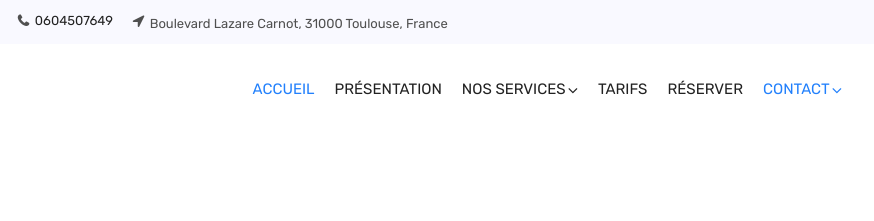
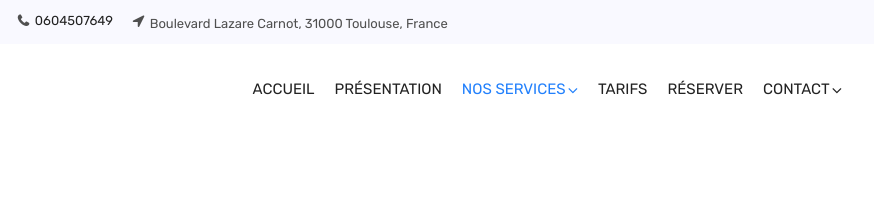
Before and after one commit to Abdellah-Sk/projet-s, a plain HTML site: page service.html in a window 1280 px wide. Shown: the top 221 px of the page, 253-1127 px from the left. Drawn offline with Linux system fonts and the light colour scheme; some packages are replaced by stand-ins of ours.

Commit message:
modif navbar links

```diff
--- a/service.html
+++ b/service.html
@@ -81,7 +81,7 @@
                 <div class="row align-items-center">
                     <div class="col-lg-3">
                         <div class="logo-area">
-                            <a href="/index6.html"><img src="images/logo.png" alt="logo"></a>
+                            <a href="/"><img src="images/logo.png" alt="logo"></a>
                         </div>
                     </div>
                     <div class="col-lg-9">
@@ -89,9 +89,9 @@
                             <a class="rs-menu-toggle"><i class="fa fa-bars"></i>Menu</a>
                             <nav class="rs-menu">
                                 <ul id="onepage-menu" class="nav-menu">
-                                    <li class="active-menu"><a href="#rs-header">Accueil</a></li>
+                                    <li><a href="/">Accueil</a></li>
                                     <li><a href="#rs-pres">Présentation</a></li>
-                                    <li class="current-menu-item menu-item-has-children"><a href="/service.html">Nos
+                                    <li class="current-menu-item menu-item-has-children"><a class="active" href="/service.html">Nos
                                             services<i class="fa fa-angle-down"></i></a>
                                         <ul class="sub-menu">
                                             <li><a href="#rs-college">Collège</a></li>
@@ -102,7 +102,7 @@
                                     <li><a href="#rs-pricing">Tarifs</a></li>
                                     <li><a href="#rs-reserv">Réserver</a></li>
 
-                                    <li class="current-menu-item menu-item-has-children"><a class="active"
+                                    <li class="current-menu-item menu-item-has-children"><a
                                             href="#">Contact<i class="fa fa-angle-down"></i></a>
                                         <ul class="sub-menu">
                                             <li><a class="active" href="#rs-contact">Contact</a></li>
```
